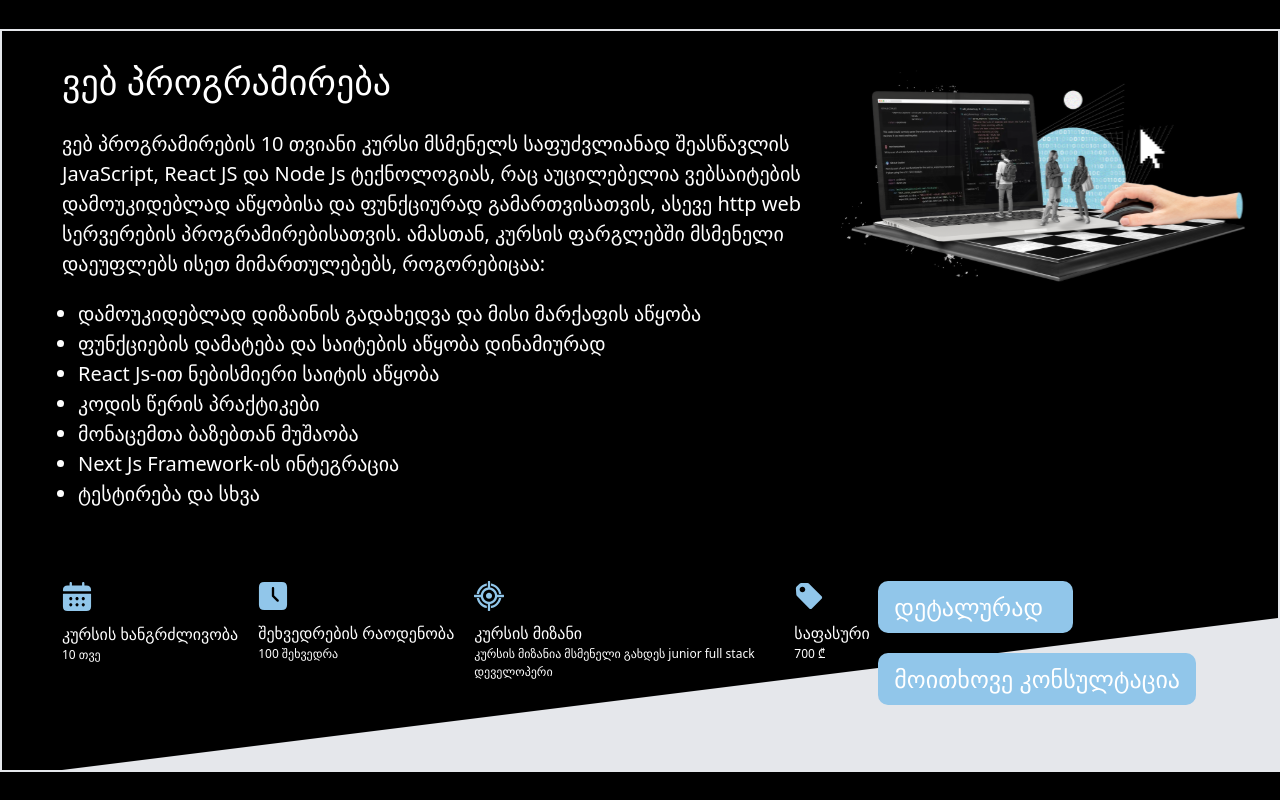
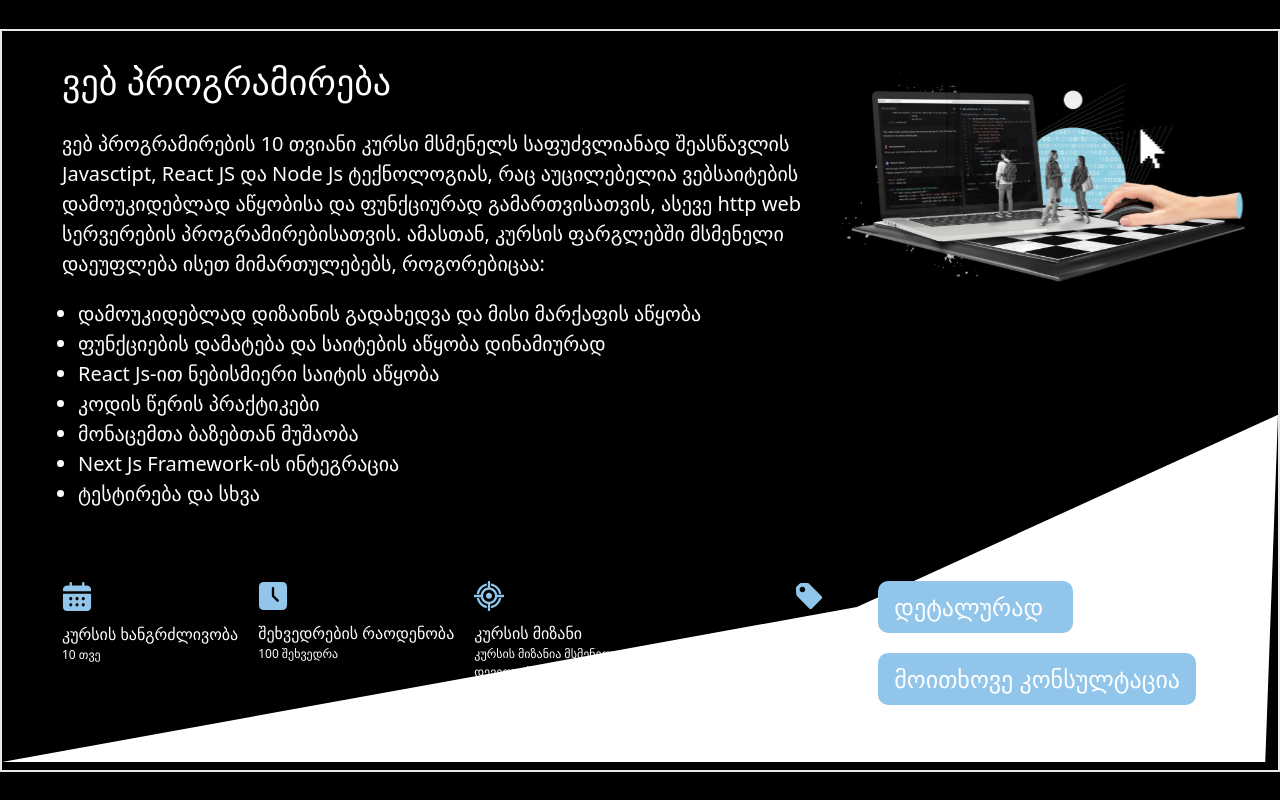
Before and after one commit to Bachidze/ReeduComp, a Next.js app: page / in a window 1280 px wide. Built offline with nearby package versions, Linux system fonts and the light colour scheme.

Commit message:
Feat(Add):Finihs

```diff
--- a/app/Componenets/AnimationDiv.tsx
+++ b/app/Componenets/AnimationDiv.tsx
@@ -12,29 +12,16 @@ export default function AnimationDiv() {
   const [isHovered, setIsHovered] = useState(false);
 
   return (
-    <main className="relative overflow-hidden border-2 pt-6 pl-[60px] pb-[65px] bg-black">
-      <motion.div
-        className="absolute bottom-0"
-        initial={{ scale: 1 }}
-        whileHover={{ scale: 2 }}
-        transition={{ duration: 2 }}
-        onHoverStart={() => setIsHovered(true)}
-        onHoverEnd={() => setIsHovered(false)}
-      >
-        <motion.div
-          className="w-0 h-0 cursor-pointer border-l-[100vw] border-l-transparent border-r-[100vw] border-r-transparent border-b-[20vh]  hover:border-b-[220vh] transition-all duration-1000"
-        />
-      </motion.div>
-
-      <section className={`flex justify-between relative z-20 ${isHovered ? 'text-black' : 'text-white'}`}>
+    <main
+      className={`relative overflow-hidden border-2 pt-6 pl-[60px] pb-[65px] bg-black transition-colors duration-300 ${isHovered ? 'text-black' : 'text-white'}`}
+      onMouseEnter={() => setIsHovered(true)}
+      onMouseLeave={() => setIsHovered(false)}
+    >
+      <section className="flex justify-between relative z-20">
         <div>
           <h1 className="text-[36px] font-medium leading-normal uppercase">ვებ პროგრამირება</h1>
           <p className="py-5 w-[768px] text-[20px] leading-normal font-normal">
-            ვებ პროგრამირების 10 თვიანი კურსი მსმენელს საფუძვლიანად შეასწავლის
-            JavaScript, React JS და Node Js ტექნოლოგიას, რაც აუცილებელია
-            ვებსაიტების დამოუკიდებლად აწყობისა და ფუნქციურად გამართვისათვის,
-            ასევე http web სერვერების პროგრამირებისათვის. ამასთან, კურსის
-            ფარგლებში მსმენელი დაეუფლებს ისეთ მიმართულებებს, როგორებიცაა:
+          ვებ პროგრამირების 10 თვიანი კურსი მსმენელს საფუძვლიანად შეასწავლის Javasctipt, React JS და Node Js ტექნოლოგიას, რაც აუცილებელია ვებსაიტების დამოუკიდებლად აწყობისა და ფუნქციურად გამართვისათვის, ასევე http web სერვერების პროგრამირებისათვის. ამასთან, კურსის ფარგლებში მსმენელი დაეუფლება ისეთ მიმართულებებს, როგორებიცაა:
           </p>
           <nav>
             <ul className="list-disc pl-4 text-[20px] leading-normal font-normal">
@@ -53,10 +40,10 @@ export default function AnimationDiv() {
         </div>
       </section>
 
-      <section className={`flex justify-between pt-[72px] relative z-20 ${isHovered ? 'text-black' : 'text-white'}`}>
+      <section className="flex justify-between pt-[72px] relative z-20">
         <div className={`flex gap-5 transition-transform duration-300 ${isHovered ? 'transform translate-y-[-20px]' : ''}`}>
           <motion.div
-            whileHover={{  translateY: 20 }}
+            whileHover={{ translateY: 20 }}
             transition={{ duration: 0.3 }}
           >
             <Image src={calendar} width={30} height={30} alt="calendar" />
@@ -64,7 +51,7 @@ export default function AnimationDiv() {
             <h3 className="text-[12px] leading-normal font-medium">10 თვე</h3>
           </motion.div>
           <motion.div
-            whileHover={{  translateY: 20 }}
+            whileHover={{ translateY: 20 }}
             transition={{ duration: 0.3 }}
           >
             <Image src={clock} width={30} height={30} alt="clock" />
@@ -72,17 +59,17 @@ export default function AnimationDiv() {
             <h3 className="text-[12px] leading-normal font-medium">100 შეხვედრა</h3>
           </motion.div>
           <motion.div
-            whileHover={{  translateY: 20 }}
+            whileHover={{ translateY: 20 }}
             transition={{ duration: 0.3 }}
           >
             <Image src={aim} width={30} height={30} alt="aim" />
             <h2 className="pt-[10px] text-[16px] leading-normal font">კურსის მიზანი</h2>
             <h3 className="w-[300px] text-[12px] leading-normal font-medium">
-              კურსის მიზანია მსმენელი გახდეს junior full stack დეველოპერი{" "}
+              კურსის მიზანია მსმენელი გახდეს junior full stack დეველოპერი
             </h3>
           </motion.div>
           <motion.div
-            whileHover={{  translateY: 20 }}
+            whileHover={{ translateY: 20 }}
             transition={{ duration: 0.3 }}
           >
             <Image src={pricetag} width={30} height={30} alt="pricetag" />
@@ -95,6 +82,15 @@ export default function AnimationDiv() {
           <h2 className="bg-[#91C6EA] py-2 px-4 rounded-[10px] text-[24px] leading-normal font-medium">მოითხოვე კონსულტაცია</h2>
         </div>
       </section>
+      <div
+        className={`absolute bottom-0 left-0 w-full h-full transition-all duration-1000 ease-in-out z-10 ${isHovered ? 'clip-path-full' : 'clip-path-initial'}`}
+        style={{
+          backgroundColor: 'white',
+          clipPath: isHovered
+            ? 'polygon(0% 100%, 0% 0%, 100% 0%, 100% 100%)'
+            : 'polygon(0% 99%, 67% 78%, 100% 52%, 99% 99%)',
+        }}
+      />
     </main>
   );
 }
```
